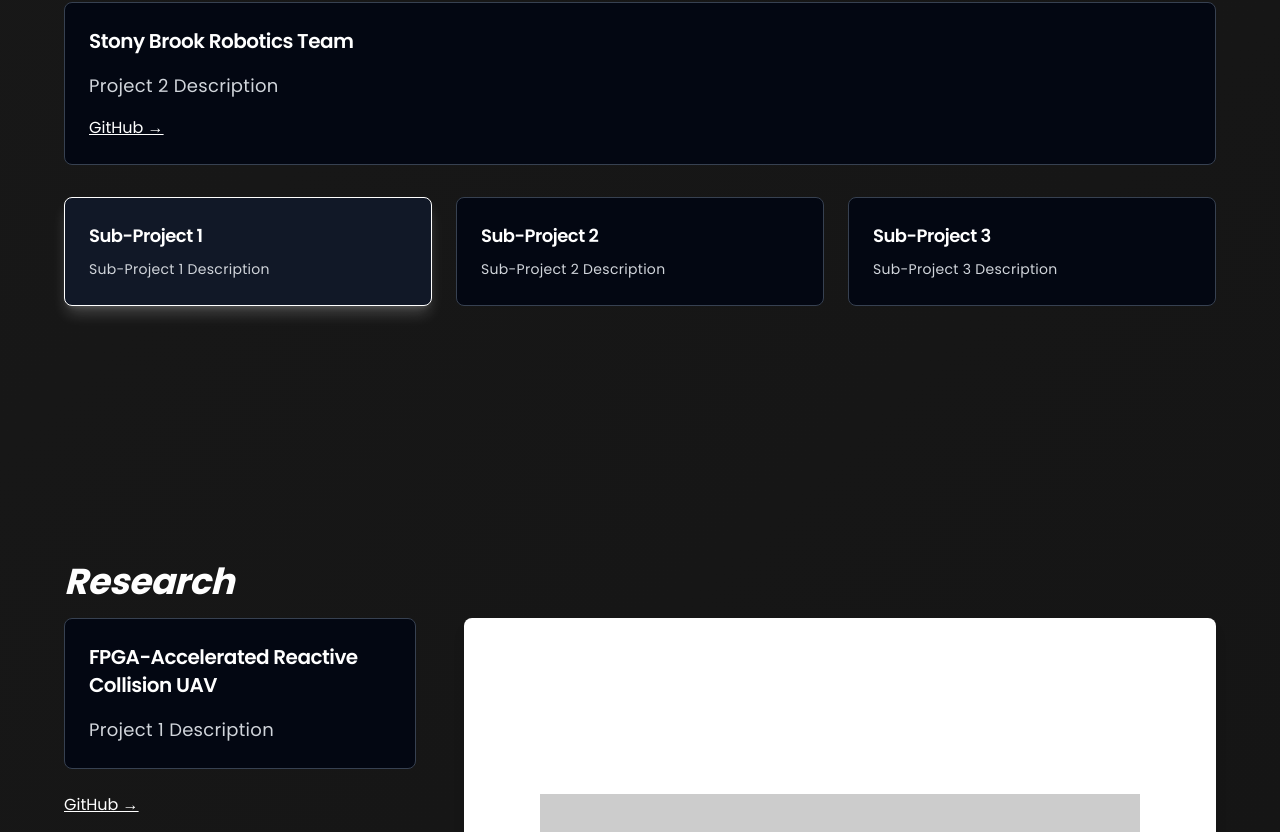
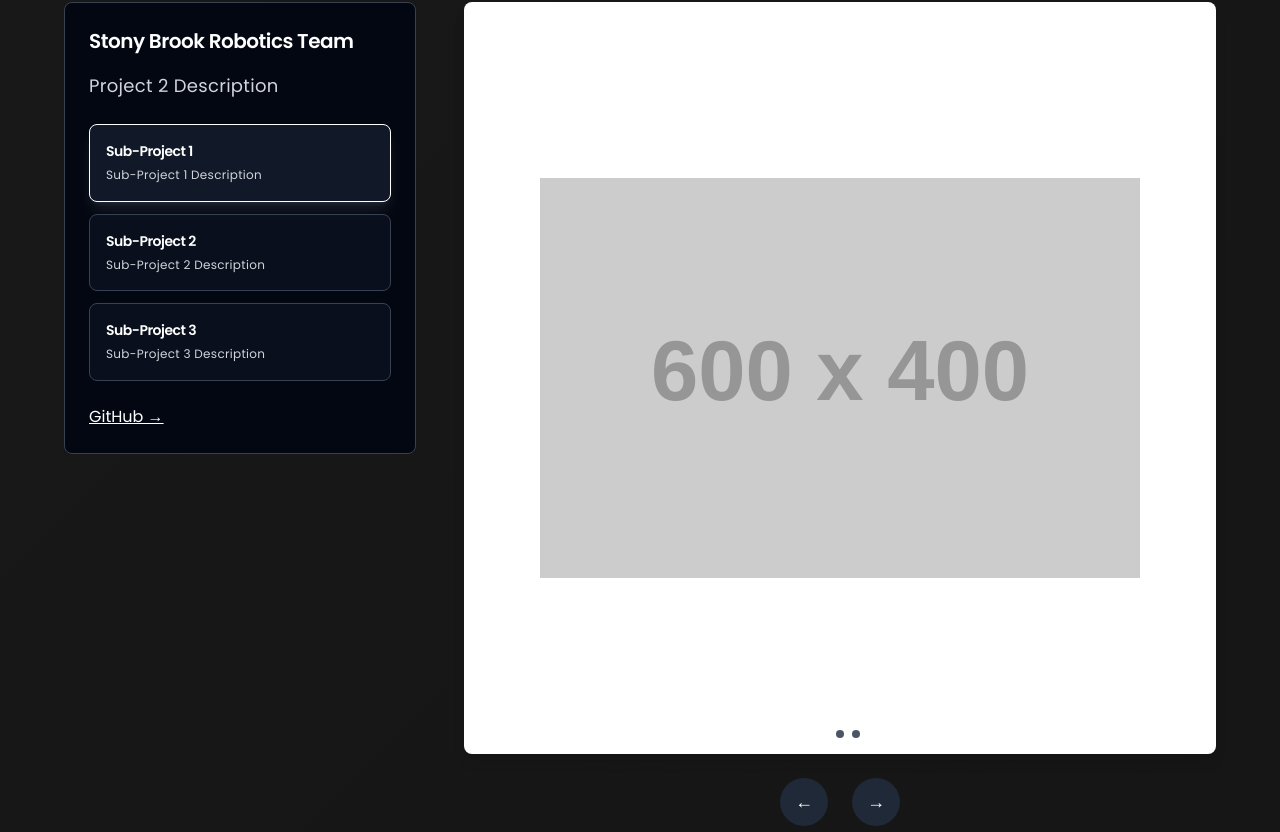
Before and after one commit to arhaamhossain/ARX, a Next.js app: page /ARX/ in a window 1280 px wide. Shown: the part 4968-5800 px from the top of the page. Built offline with nearby package versions, Linux system fonts and the light colour scheme.

Commit message:
Restructure sub-projects to maintain 2-column layout with sub-boxes stacked vertically

```diff
--- a/pages/index.tsx
+++ b/pages/index.tsx
@@ -360,25 +360,51 @@
                 if (project.subProjects && project.subProjects.length > 0) {
                   const selectedIndex = getSelectedSubProject(project.title);
                   const selectedSubProj = project.subProjects[selectedIndex];
-                  const isExpanded = selectedSubProject[project.title] !== undefined;
 
                   return (
-                    <div key={project.title} className="group fade-in-up">
-                      {/* Main Project Title */}
-                      <div className="mb-8">
+                    <div
+                      key={project.title}
+                      className="group fade-in-up"
+                    >
+                      <div className="grid md:grid-cols-3 gap-12 items-start">
+                        {/* Project Content - Left Column */}
+                        <div className="order-2 md:order-1 space-y-6 md:col-span-1">
                           <div className="border border-gray-700 rounded-lg p-6 bg-gray-950">
                             <h3 className="text-xl font-semibold mb-4 text-white">
                               {project.title}
                             </h3>
-                          <p className="text-gray-300 text-lg leading-relaxed mb-4">
+                            <p className="text-gray-300 text-lg leading-relaxed mb-6">
                               {project.description}
                             </p>
+
+                            {/* Sub-Projects Stacked Vertically */}
+                            <div className="space-y-3">
+                              {project.subProjects.map((subProj, idx) => (
+                                <button
+                                  key={idx}
+                                  onClick={() => setSelectedSubProjectIndex(project.title, idx)}
+                                  className={`w-full text-left border rounded-lg p-4 transition cursor-pointer ${
+                                    idx === selectedIndex
+                                      ? "border-white bg-gray-900 shadow-lg shadow-white/10"
+                                      : "border-gray-700 bg-gray-900/50 hover:border-gray-600"
+                                  }`}
+                                >
+                                  <h4 className="font-semibold text-white mb-1 text-sm">
+                                    {subProj.title}
+                                  </h4>
+                                  <p className="text-gray-300 text-xs leading-relaxed">
+                                    {subProj.description}
+                                  </p>
+                                </button>
+                              ))}
+                            </div>
+
                             {project.github && (
                               <a
                                 href={project.github}
                                 target="_blank"
                                 rel="noopener noreferrer"
-                              className="text-white hover:text-gray-300 underline transition text-base"
+                                className="text-white hover:text-gray-300 underline transition text-base inline-block mt-6"
                               >
                                 GitHub →
                               </a>
@@ -386,31 +412,8 @@
                           </div>
                         </div>
 
-                      {/* Sub-Projects Grid */}
-                      <div className="grid md:grid-cols-3 gap-6">
-                        {project.subProjects.map((subProj, idx) => (
-                          <button
-                            key={idx}
-                            onClick={() => setSelectedSubProjectIndex(project.title, idx)}
-                            className={`text-left border rounded-lg p-6 transition cursor-pointer ${
-                              idx === selectedIndex
-                                ? "border-white bg-gray-900 shadow-lg shadow-white/20"
-                                : "border-gray-700 bg-gray-950 hover:border-gray-600"
-                            }`}
-                          >
-                            <h4 className="text-lg font-semibold text-white mb-2">
-                              {subProj.title}
-                            </h4>
-                            <p className="text-gray-300 text-sm leading-relaxed">
-                              {subProj.description}
-                            </p>
-                          </button>
-                        ))}
-                      </div>
-
-                      {/* Carousel for Selected Sub-Project */}
-                      {isExpanded && (
-                        <div className="mt-12">
+                        {/* Project Image Carousel - Right Column */}
+                        <div className="order-1 md:order-2 flex flex-col gap-6 md:col-span-2">
                           <div className="relative bg-white overflow-hidden aspect-square rounded-lg shadow-lg flex items-center justify-center">
                             {selectedSubProj.images[
                               getActiveImageIndex(category.title, project.title, selectedIndex)
@@ -476,7 +479,7 @@
 
                           {/* Navigation Arrows */}
                           {selectedSubProj.images.length > 1 && (
-                            <div className="flex justify-center gap-6 mt-6">
+                            <div className="flex justify-center gap-6">
                               <button
                                 onClick={() => {
                                   const current = getActiveImageIndex(
@@ -524,7 +527,7 @@
                             </div>
                           )}
                         </div>
-                      )}
+                      </div>
                     </div>
                   );
                 }
```
Lines whose indentation alone changed are shown as unchanged.
